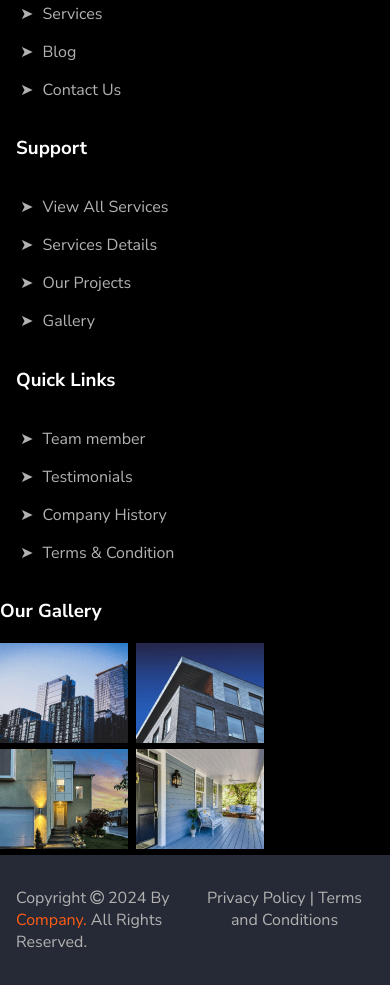
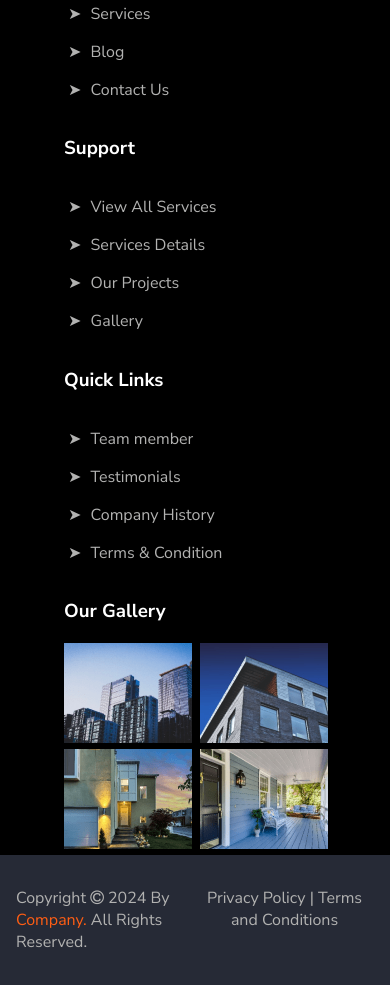
Before and after one commit to AnishNagarajan/website1, a plain HTML site: page index.html in a window 390 px wide. Shown: the part 9871-10856 px from the top of the page. Drawn offline with Linux system fonts and the light colour scheme.

Commit message:
website1

```diff
--- a/assets/css/footer.css
+++ b/assets/css/footer.css
@@ -134,4 +134,10 @@ color:var(--primary-color);
 
     grid-template-columns: 1fr;
     }
+    .footer-item{
+      padding-left:3rem;
+    }
+    .gallery{
+      margin-left:4rem;
+    }
   }
--- a/index.html
+++ b/index.html
@@ -639,7 +639,7 @@
                     </div>
                 </div>
                 <div>
-                    <div>
+                    <div class="gallery">
                         <h3 class="h3-footer2">Our Gallery</h3>
                         <div class="galleryimg">
 
```
